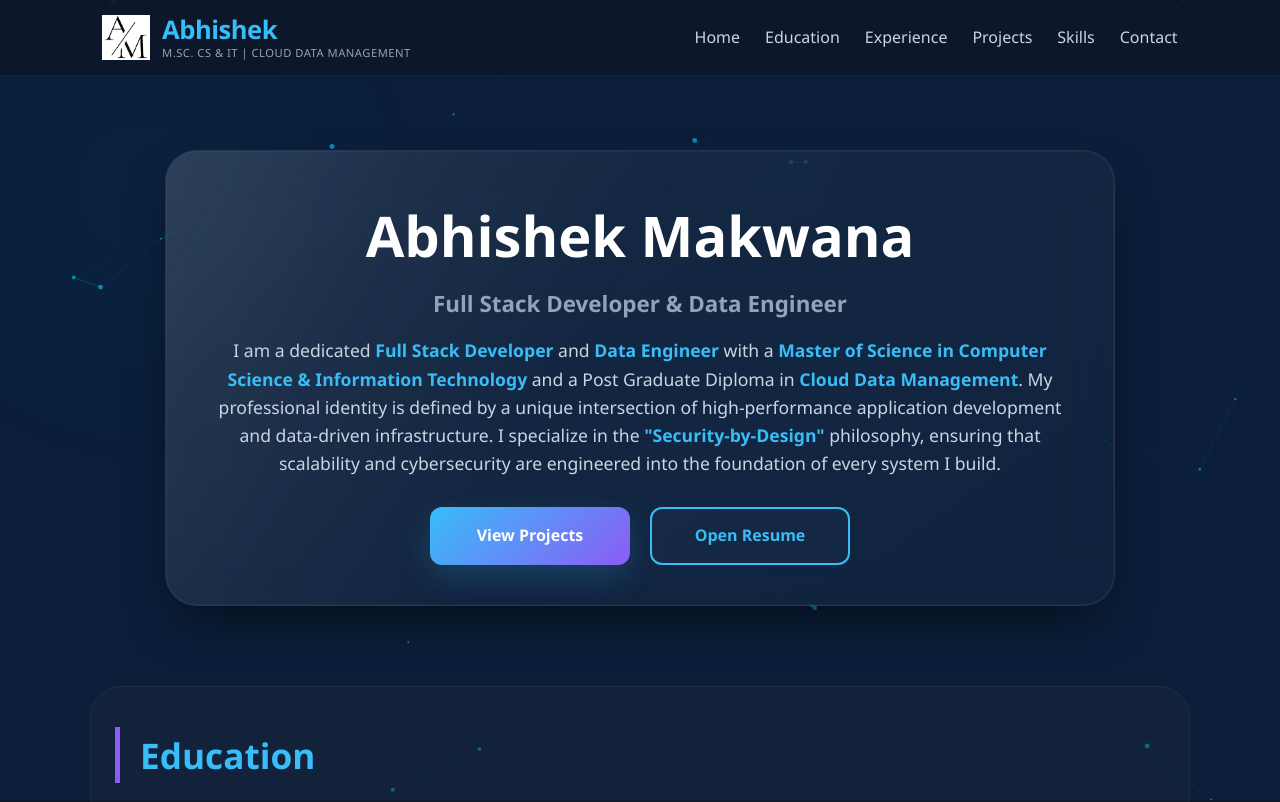
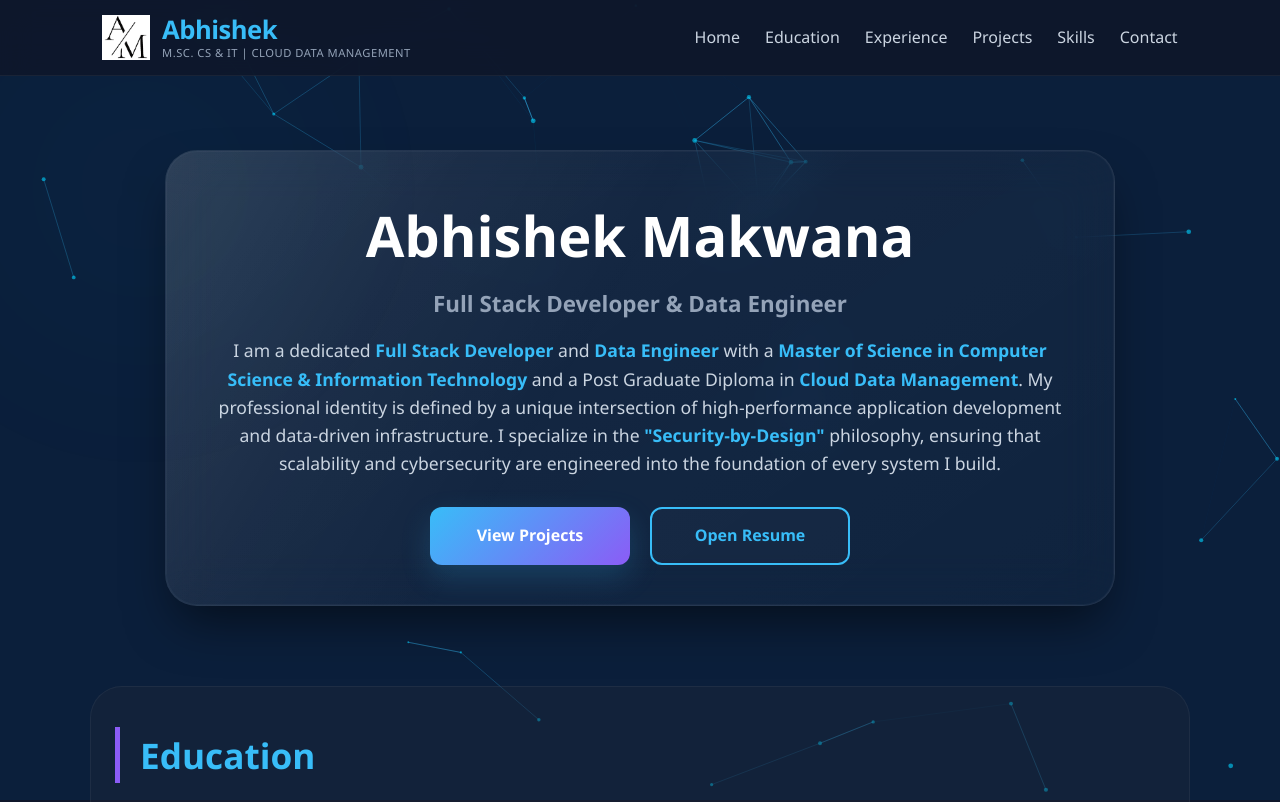
Before and after one commit to Abhimak4/abhishek-portfolio, a React (Vite) app: page / in a window 1280 px wide. Shown: the top 802 px of the page. Built offline with nearby package versions, Linux system fonts and the light colour scheme; no server answers.

Commit message:
Reduce galaxy line intensity1

```diff
--- a/src/components/GalaxyPro.jsx
+++ b/src/components/GalaxyPro.jsx
@@ -32,7 +32,7 @@ export default function GalaxyPro() {
 
   particles: {
     number: {
-      value: 65,
+      value: 80,
       density: {
         enable: true,
         area: 1100,
@@ -53,10 +53,10 @@ export default function GalaxyPro() {
 
     links: {
       enable: true,
-      distance: 115,
+      distance: 150,
       color: "#38bdf8",
-      opacity: 0.22,
-      width: 0.7,
+      opacity: 0.42,
+      width: 1,
     },
 
     move: {
@@ -85,9 +85,9 @@ export default function GalaxyPro() {
 
     modes: {
       grab: {
-        distance: 150,
+        distance: 185,
         links: {
-          opacity: 0.55,
+          opacity: 0.85,
         },
       },
 
```
